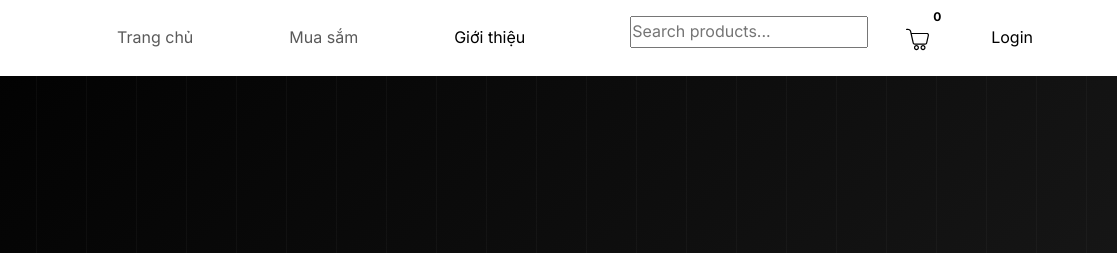
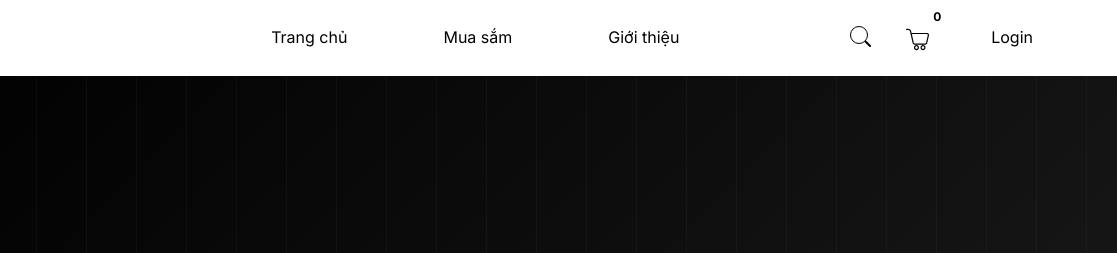
Before and after one commit to ArthurHoang15/snevo-layered, a website with bundled scripts: page frontend/pages/about.html in a window 1280 px wide. Shown: the top 253 px of the page, 163-1280 px from the left. Built offline with nearby package versions, Linux system fonts and the light colour scheme; no server answers.

```diff
--- a/frontend/pages/about.html
+++ b/frontend/pages/about.html
@@ -12,7 +12,7 @@
     />
 
     <!-- Custom CSS -->
-    <link href="../assets/css/navbr.css" rel="stylesheet" />
+    <link href="../assets/css/navbar.css" rel="stylesheet" />
     <link href="../assets/css/footer.css" rel="stylesheet" />
     <link href="../assets/css/about.css" rel="stylesheet" />
 
```
